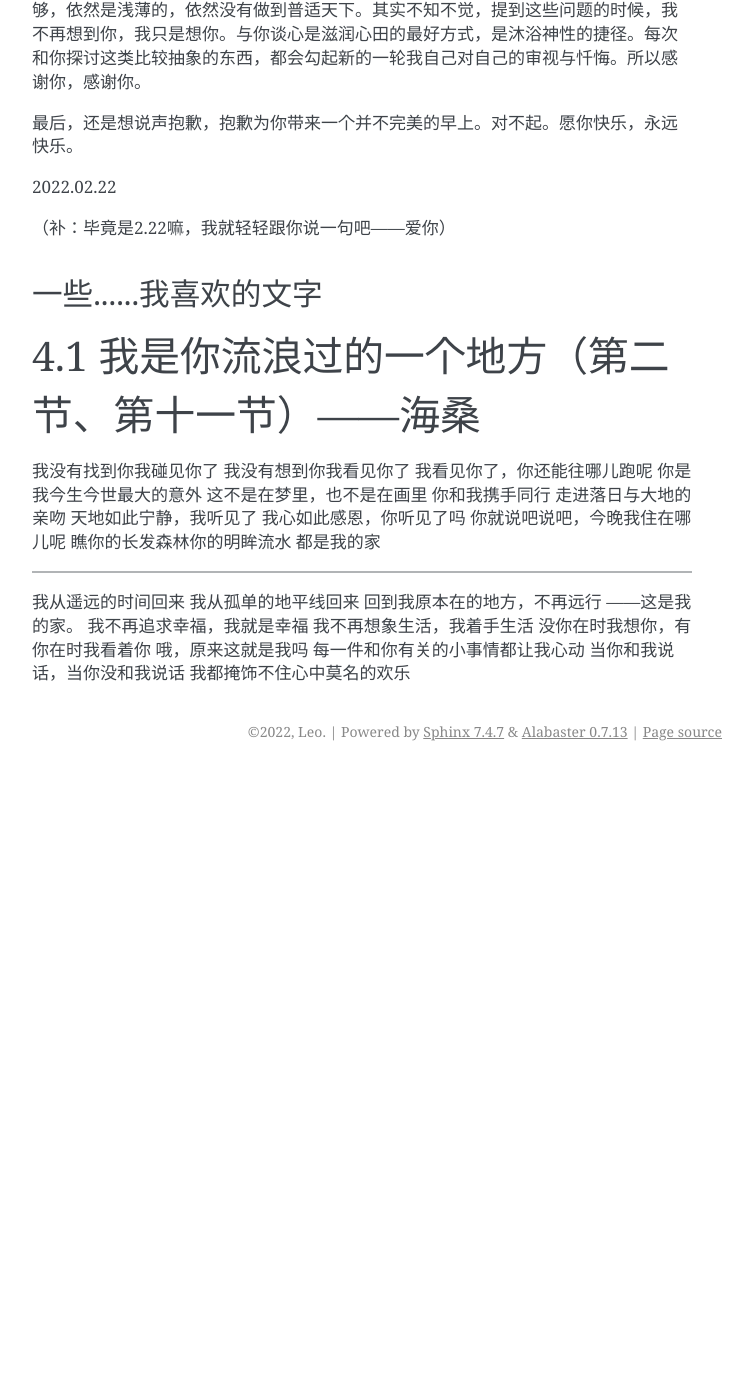
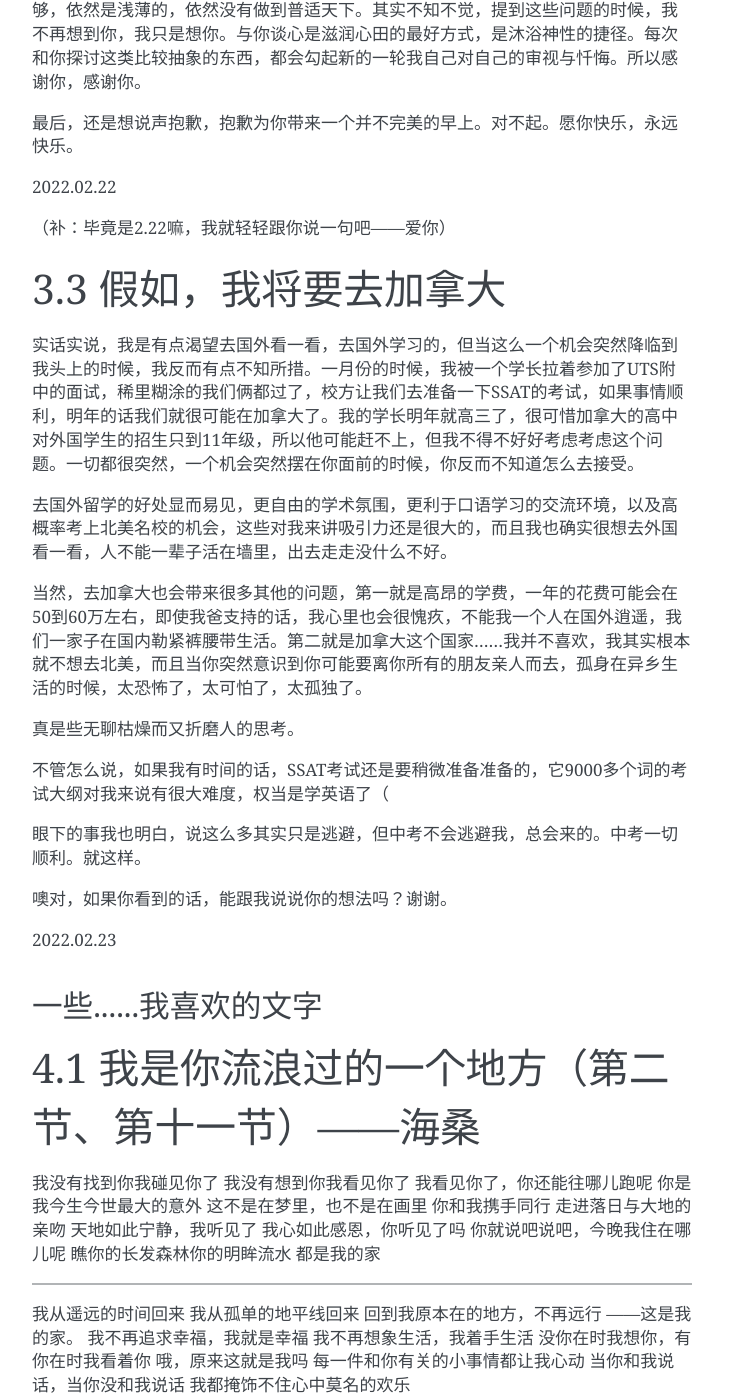
Before and after one commit to Leo4everlkc/my-blog, a Sphinx documentation site: the page built from source/language_introduction.rst, in a window 1280 px wide and 1400 px high, scrolled down 5302 px. Shown: the whole window, without its empty margins (388-1141 px from the left). Built offline with Sphinx 7.4.7, drawn with Linux system fonts in a browser that asks for light colours; before the commit the page ends 6073 px from its top, so only the background shows below that.

Commit message:
Update language_introduction.rst

```diff
--- a/source/language_introduction.rst
+++ b/source/language_introduction.rst
@@ -368,6 +368,26 @@ Hi, 欢迎莅临我的世界
 
 （补：毕竟是2.22嘛，我就轻轻跟你说一句吧——爱你）
 
+
+3.3 假如，我将要去加拿大
+---------------------
+
+实话实说，我是有点渴望去国外看一看，去国外学习的，但当这么一个机会突然降临到我头上的时候，我反而有点不知所措。一月份的时候，我被一个学长拉着参加了UTS附中的面试，稀里糊涂的我们俩都过了，校方让我们去准备一下SSAT的考试，如果事情顺利，明年的话我们就很可能在加拿大了。我的学长明年就高三了，很可惜加拿大的高中对外国学生的招生只到11年级，所以他可能赶不上，但我不得不好好考虑考虑这个问题。一切都很突然，一个机会突然摆在你面前的时候，你反而不知道怎么去接受。
+
+去国外留学的好处显而易见，更自由的学术氛围，更利于口语学习的交流环境，以及高概率考上北美名校的机会，这些对我来讲吸引力还是很大的，而且我也确实很想去外国看一看，人不能一辈子活在墙里，出去走走没什么不好。
+
+当然，去加拿大也会带来很多其他的问题，第一就是高昂的学费，一年的花费可能会在50到60万左右，即使我爸支持的话，我心里也会很愧疚，不能我一个人在国外逍遥，我们一家子在国内勒紧裤腰带生活。第二就是加拿大这个国家……我并不喜欢，我其实根本就不想去北美，而且当你突然意识到你可能要离你所有的朋友亲人而去，孤身在异乡生活的时候，太恐怖了，太可怕了，太孤独了。
+
+真是些无聊枯燥而又折磨人的思考。
+
+不管怎么说，如果我有时间的话，SSAT考试还是要稍微准备准备的，它9000多个词的考试大纲对我来说有很大难度，权当是学英语了（
+
+眼下的事我也明白，说这么多其实只是逃避，但中考不会逃避我，总会来的。中考一切顺利。就这样。
+
+噢对，如果你看到的话，能跟我说说你的想法吗？谢谢。
+
+2022.02.23
+
 一些......我喜欢的文字
 ======================
 
```
